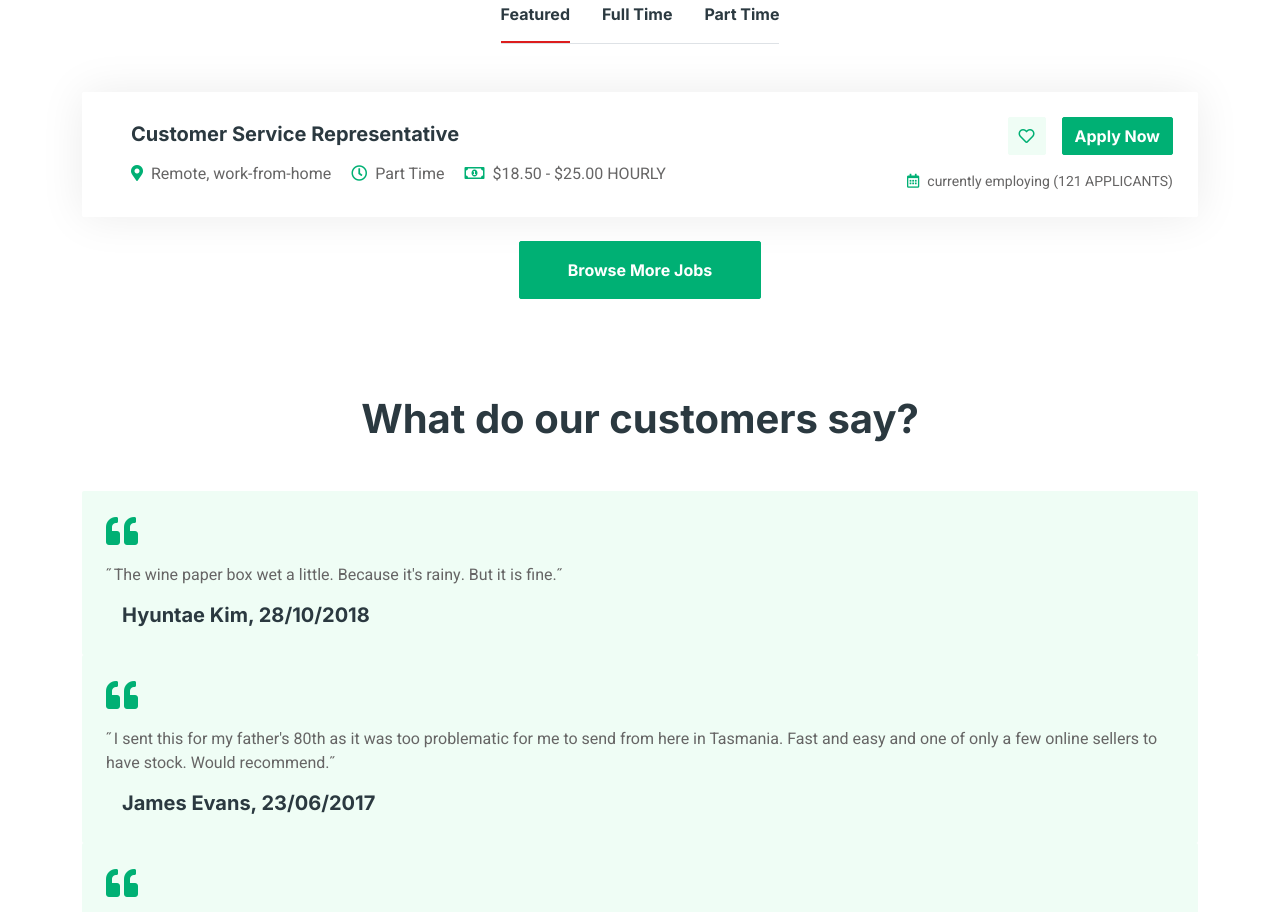
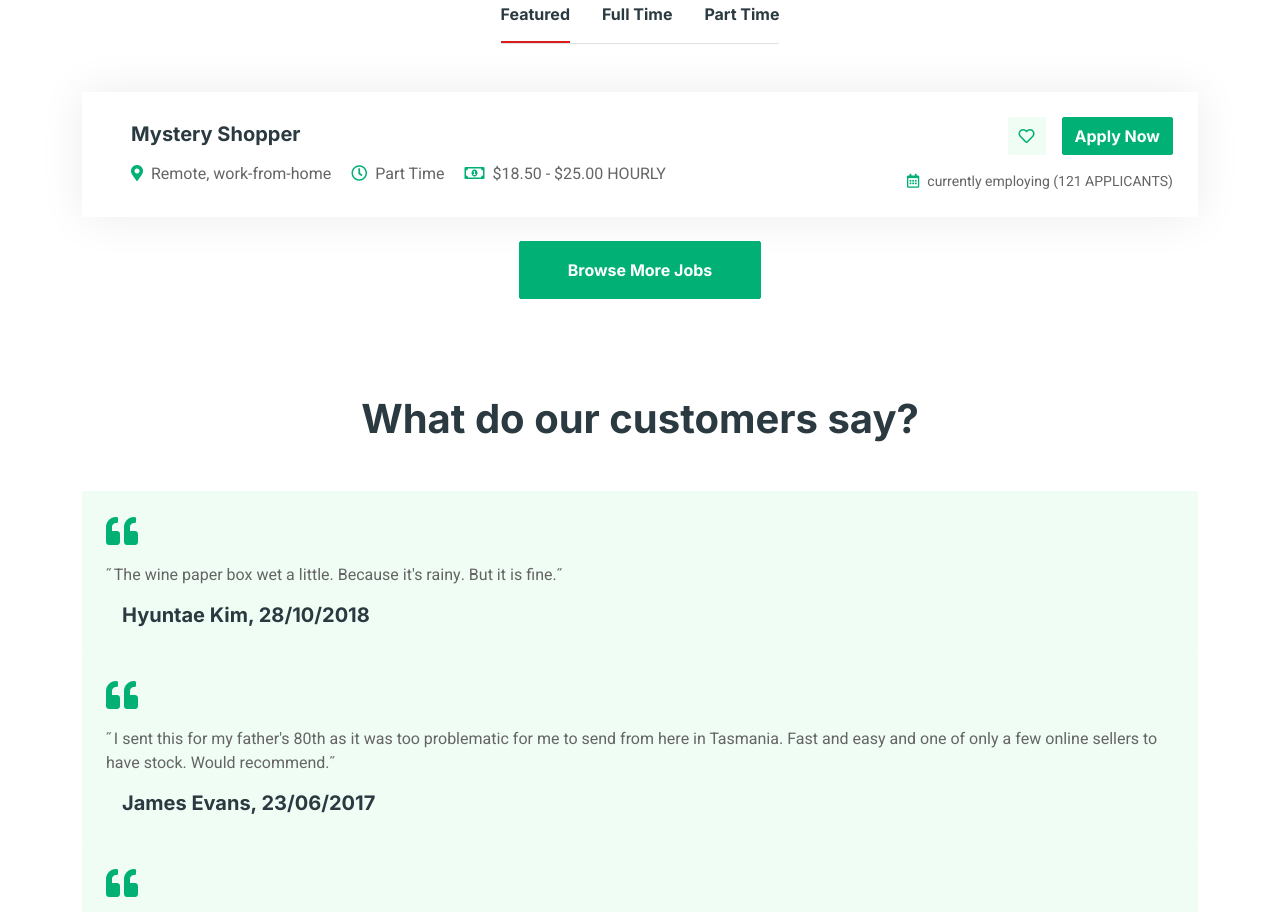
Before and after one commit to Drinks-Co/Drinks-Co, a plain HTML site: page job-portal-website-master/index.html in a window 1280 px wide. Shown: the part 2520-3432 px from the top of the page. Drawn offline with nearby package versions, Linux system fonts and the light colour scheme; a script that the page names is missing.

Commit message:
Update index.html

```diff
--- a/job-portal-website-master/index.html
+++ b/job-portal-website-master/index.html
@@ -299,7 +299,7 @@
                                     <div class="col-sm-12 col-md-8 d-flex align-items-center">
 
                                         <div class="text-start ps-4">
-                                            <h5 class="mb-3">Customer Service Representative</h5>
+                                            <h5 class="mb-3">Mystery Shopper</h5>
                                             <span class="text-truncate me-3"><i class="fa fa-map-marker-alt text-primary me-2"></i>Remote, work-from-home</span>
                                             <span class="text-truncate me-3"><i class="far fa-clock text-primary me-2"></i>Part Time</span>
                                             <span class="text-truncate me-0"><i class="far fa-money-bill-alt text-primary me-2"></i>$18.50 - $25.00 HOURLY</span>
```
